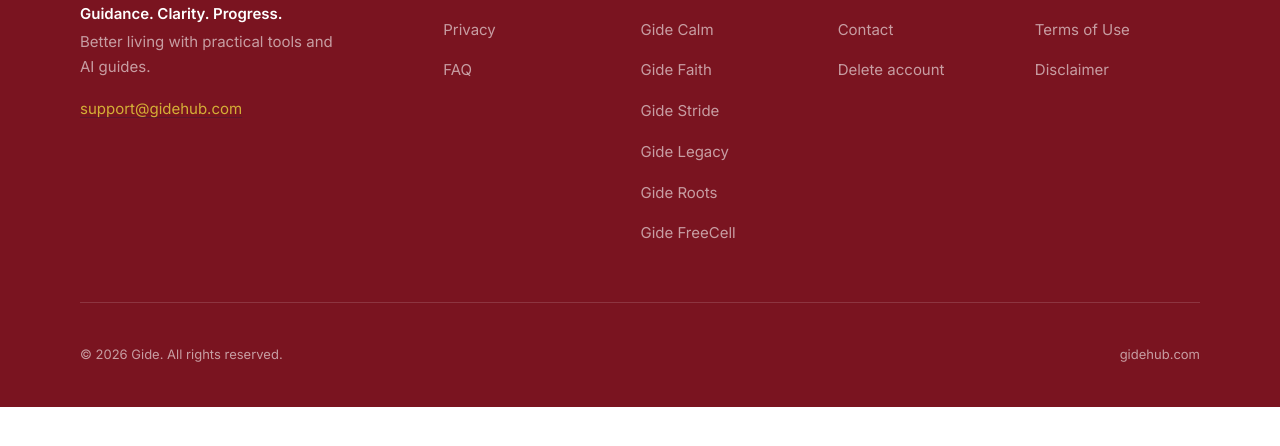
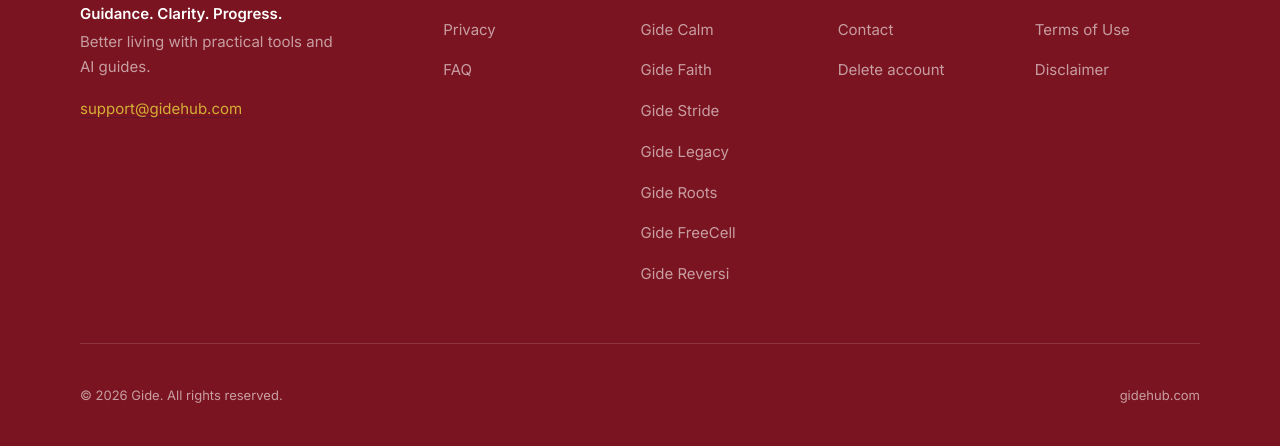
Before and after one commit to patrickgthomas/gide-solitaire-site, a plain HTML site: page index.html in a window 1280 px wide. Shown: the part 3819-4265 px from the top of the page. Before the commit the page ends 4226 px from the top, so only its background shows below. Drawn offline with nearby package versions, Linux system fonts and the light colour scheme.

Commit message:
Add Gide Reversi to the Gide app links
Co-Authored-By: Claude Opus 5.5 <noreply@anthropic.com>
Claude-Session: https://claude.ai/code/session_01Kd5T255rw2ZSKqoFuf1gvH

```diff
--- a/index.html
+++ b/index.html
@@ -248,6 +248,7 @@
             <li><a href="https://legacy.gidehub.com/">Gide Legacy</a></li>
             <li><a href="https://roots.gidehub.com/">Gide Roots</a></li>
             <li><a href="https://freecell.gidehub.com/">Gide FreeCell</a></li>
+            <li><a href="https://reversi.gidehub.com/">Gide Reversi</a></li>
           </ul>
         </div>
         <div class="footer-col">
```
